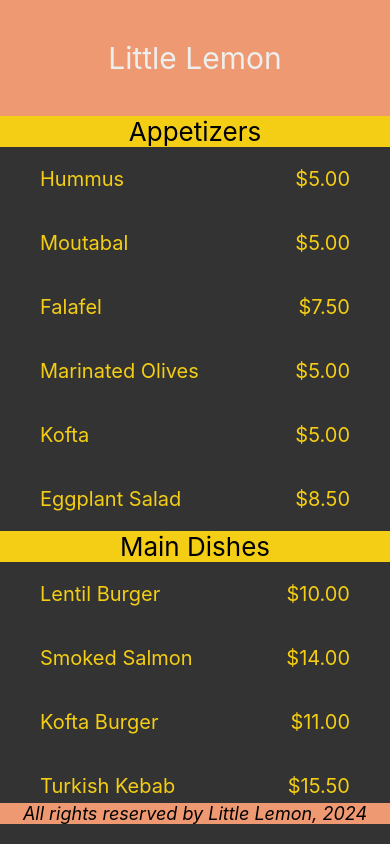
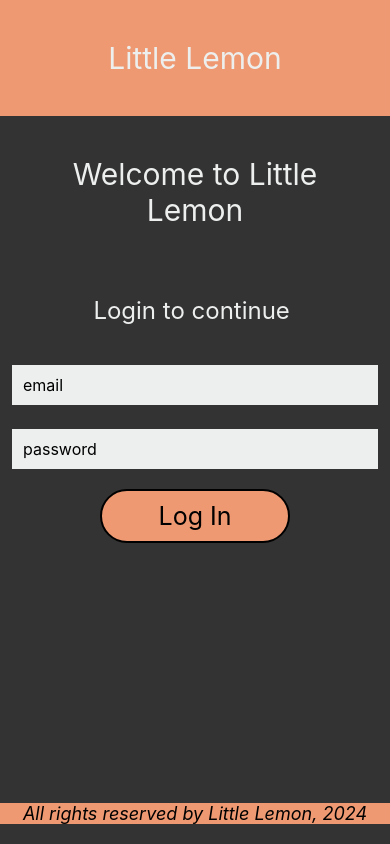
Before and after one commit to August-Winters/LLNewsletter, a React Native app: screen / in a window 390 px wide. Built offline with nearby package versions, Linux system fonts and the light colour scheme.

Commit message:
created LoginScreen component with login state tracking

```diff
--- a/App.js
+++ b/App.js
@@ -4,13 +4,15 @@ import { StyleSheet, Text, View } from 'react-native';
 import LittleLemonHeader from './components/LittleLemonHeader';
 import LittleLemonFooter from './components/LittleLemonFooter';
 import MenuItems from './components/MenuItems';
+import WelcomeScreen from './components/WelcomeScreen';
+import LoginScreen from './components/LoginScreen';
 
 export default function App() {
   return (
     <>
     <View style={styles.container}>
         <LittleLemonHeader/>
-        <MenuItems/>
+        <LoginScreen/>
     </View>
     <View style={styles.footerContainer}>
         <LittleLemonFooter/>
--- /dev/null
+++ b/components/LoginScreen.js
@@ -0,0 +1,82 @@
+import React, { useState } from 'react';
+import { ScrollView, Text, StyleSheet, TextInput, Pressable } from 'react-native';
+
+export default function LoginScreen() {
+  const [email, onChangeEmail] = useState('');
+  const [password, onChangePassword] = useState('');
+  const [loggedIn, onLogin] = useState(false);
+
+  return (
+
+    <ScrollView style={styles.container}>
+      <Text style={styles.headerText}>Welcome to Little Lemon</Text>
+      {loggedIn && <Text style={styles.headerText}>You are logged in!</Text>}
+
+      {!loggedIn && (
+        <>
+            <Text style={styles.regularText}>Login to continue </Text>
+            <TextInput
+                style={styles.inputBox}
+                value={email}
+                onChangeText={onChangeEmail}
+                placeholder={'email'}
+                keyboardType={'email-address'}
+            />
+            <TextInput
+                style={styles.inputBox}
+                value={password}
+                onChangeText={onChangePassword}
+                placeholder={'password'}
+                keyboardType={'default'}
+                secureTextEntry={true}
+            />
+            <Pressable onPress={() => onLogin(!loggedIn)} style={styles.button}>
+                <Text style={styles.buttonText}>Log In</Text>
+            </Pressable>
+        </>
+      )}
+    </ScrollView>
+  );
+}
+
+const styles = StyleSheet.create({
+  container: {
+    flex: 1,
+  },
+  headerText: {
+    padding: 40,
+    fontSize: 30,
+    color: '#EDEFEE',
+    textAlign: 'center',
+  },
+  regularText: {
+    fontSize: 24,
+    padding: 20,
+    marginVertical: 8,
+    color: '#EDEFEE',
+    textAlign: 'center',
+  },
+  inputBox: {
+    height: 40,
+    margin: 12,
+    borderWidth: 1,
+    padding: 10,
+    fontSize: 16,
+    borderColor: '#EDEFEE',
+    backgroundColor: '#EDEFEE',
+  },
+  button: {
+    fontSize: 22,
+    padding: 10,
+    marginVertical: 8,
+    margin: 100,
+    backgroundColor: '#EE9972',
+    borderWidth: 2,
+    borderRadius: 50,
+  },
+  buttonText: {
+    color: 'black',
+    textAlign: 'center',
+    fontSize: 25,
+  },
+});
--- a/components/WelcomeScreen.js
+++ b/components/WelcomeScreen.js
@@ -1,7 +1,9 @@
 import * as React from 'react';
-import { StyleSheet,Text, ScrollView } from 'react-native';
+import { useState } from 'react';
+import { StyleSheet, Text, ScrollView, TextInput } from 'react-native';
 
 export default function WelcomeScreen() {
+    const [firstName, onChangeFirstName] = useState('');
   return (
     <ScrollView indicatorStyle="white" style={styles.container}>
       <Text style={styles.headerText}> Welcome to Little Lemon </Text>
@@ -10,6 +12,13 @@ export default function WelcomeScreen() {
         and classic cocktails in a lively but casual environment. We would love
         to hear more about your experience with us!
       </Text>
+
+      <TextInput
+        style={styles.inputBox}
+        value={firstName}
+        onChangeText={onChangeFirstName}
+        placeholder={'First Name'}
+      />
     </ScrollView>
   );
 }
@@ -34,4 +43,13 @@ const styles = StyleSheet.create({
       textAlign: 'center',
     },
 
+    inputBox: {
+        height: 40,
+        margin: 12,
+        borderWidth: 1,
+        padding: 10,
+        fontSize: 16,
+        borderColor: '#EDEFEE',
+        backgroundColor: '#EDEFEE',
+    },
   });
```
